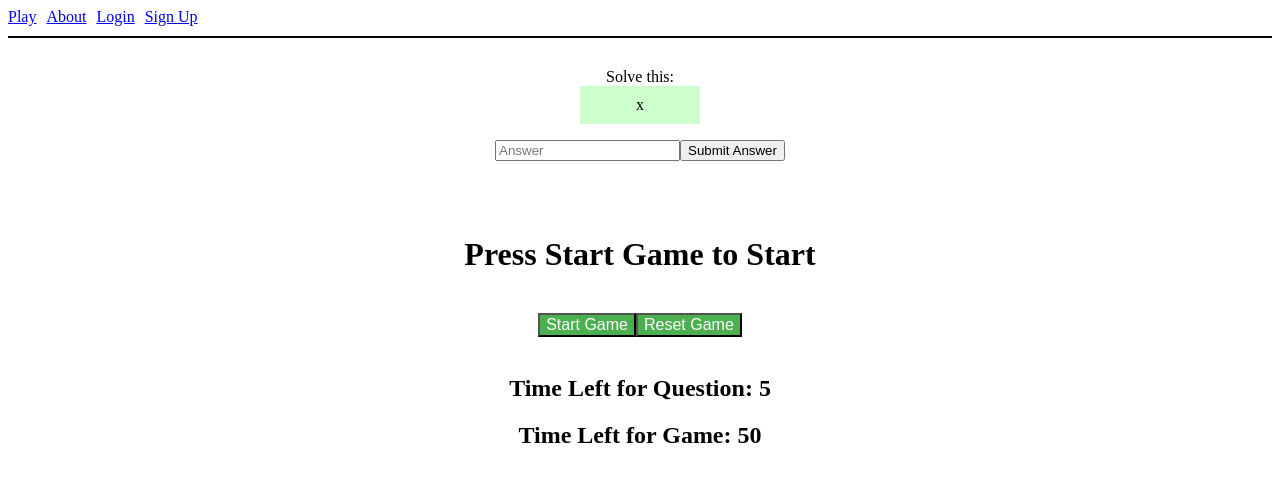
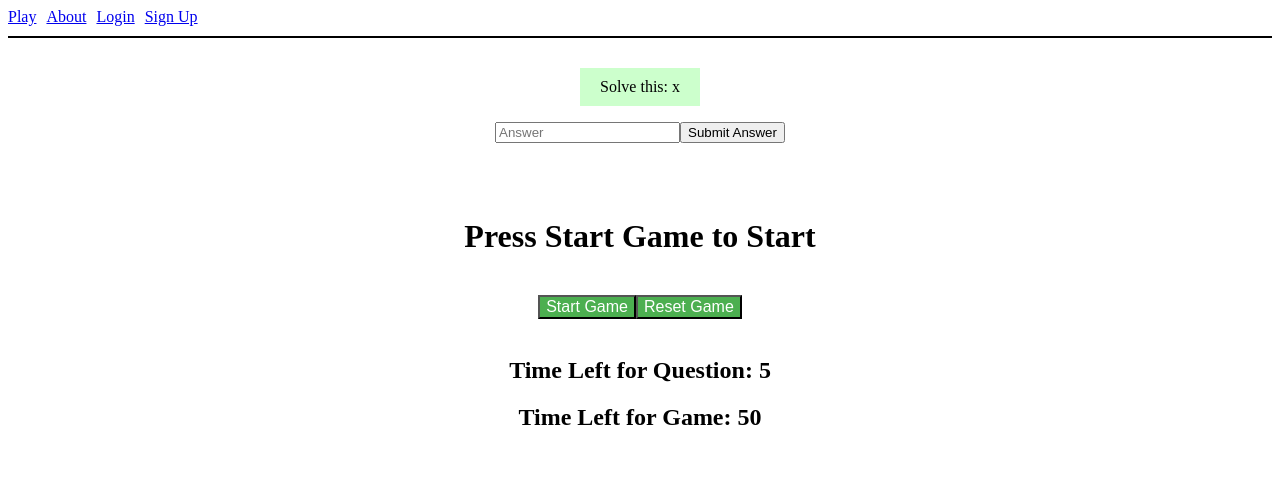
Before and after one commit to baschenbrenner/MathApp--Backend, a React (Create React App) app in the folder client/: page /game in a window 1280 px wide. Shown: the top 482 px of the page. Built offline with nearby package versions, Linux system fonts and the light colour scheme.

Commit message:
refactored show problem component

```diff
--- a/client/src/components/ShowProblem.js
+++ b/client/src/components/ShowProblem.js
@@ -1,20 +1,17 @@
 import React, { Component } from 'react';
-import { connect } from 'react-redux';
 
 export class ShowProblem extends Component {
 
     render(){
       return (
-        {this.props.setA[1]} x {this.props.setB[1]}
+        <div className="ShowProblem">
+        Solve this:
+          {this.props.firstNumber} {this.props.operationSymbol} {this.props.secondNumber}
+        </div>
       );
     }
 }
 
-const mapStateToProps = state => {
-  return {
-    setA: numberSetA,
-    setB: numberSetB
-  }
-}
 
-export default connect(mapStateToProps)(ShowProblem)
+
+export default ShowProblem;
--- a/client/src/containers/GamePage.js
+++ b/client/src/containers/GamePage.js
@@ -3,6 +3,7 @@ import { connect } from 'react-redux';
 import { bindActionCreators } from 'redux';
 import { setNumbersForGame, startGame, endGame, resetGame, addUnanswered, saveGameToDatabase } from '../actions/gameActions';
 import AnswerInput from '../components/AnswerInput';
+import ShowProblem from '../components/ShowProblem';
 import ShowResults from '../components/ShowResults';
 import GameParameters from '../components/GameParameters';
 import '../stylesheets/gamePage.css';
@@ -136,9 +137,7 @@ renderSaveButton(props) {
       <div align="center">
         {this.renderGameParametersIfLoggedIn(this.props.user)}
         <br/>
-        Solve this:
-          <div className="ShowProblem">{this.props.game.numberSetA[this.state.index]} {this.renderOperationSymbol()} {this.props.game.numberSetB[this.state.index]}</div>
-
+        <ShowProblem firstNumber={this.props.game.numberSetA[this.state.index]} operationSymbol={this.renderOperationSymbol()} secondNumber={this.props.game.numberSetB[this.state.index]} />
         <AnswerInput index={this.state.index} restartTimer={this.restartTimer}/>
         <br/>
         <br/>
```
